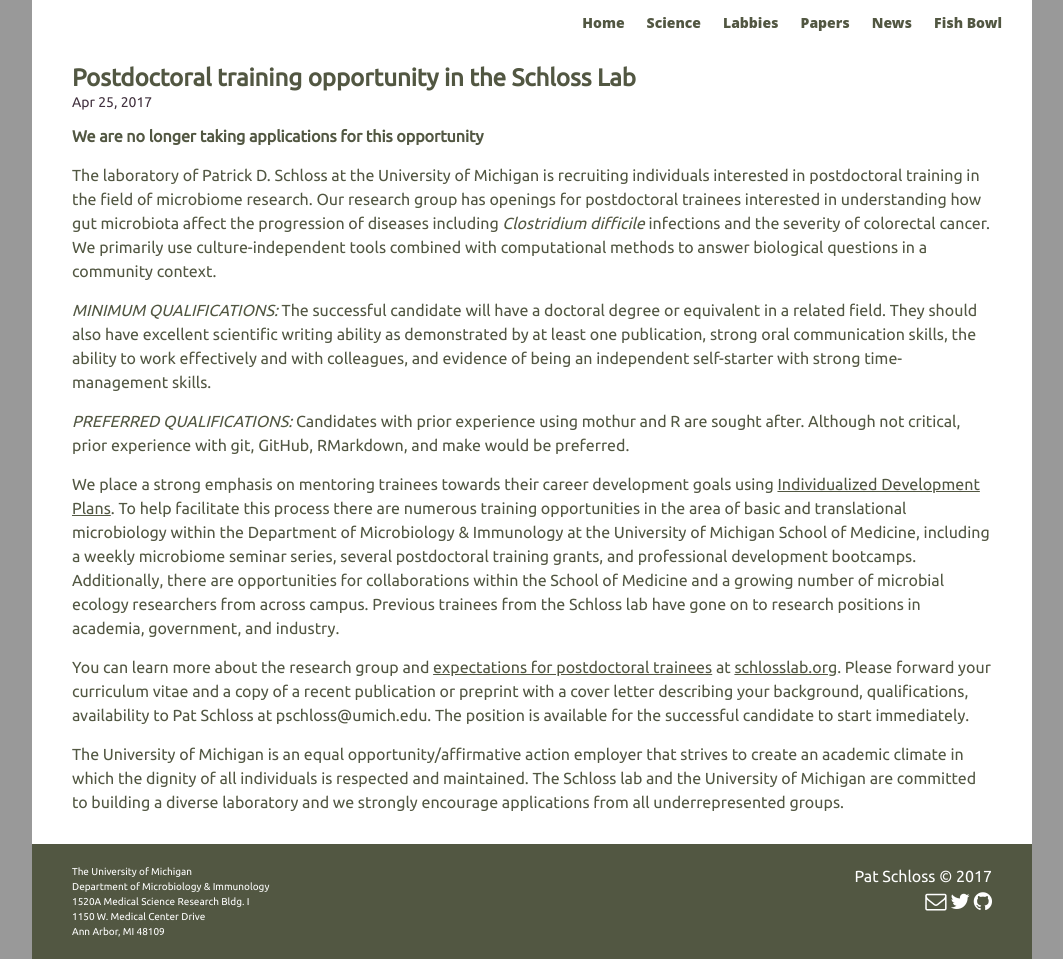
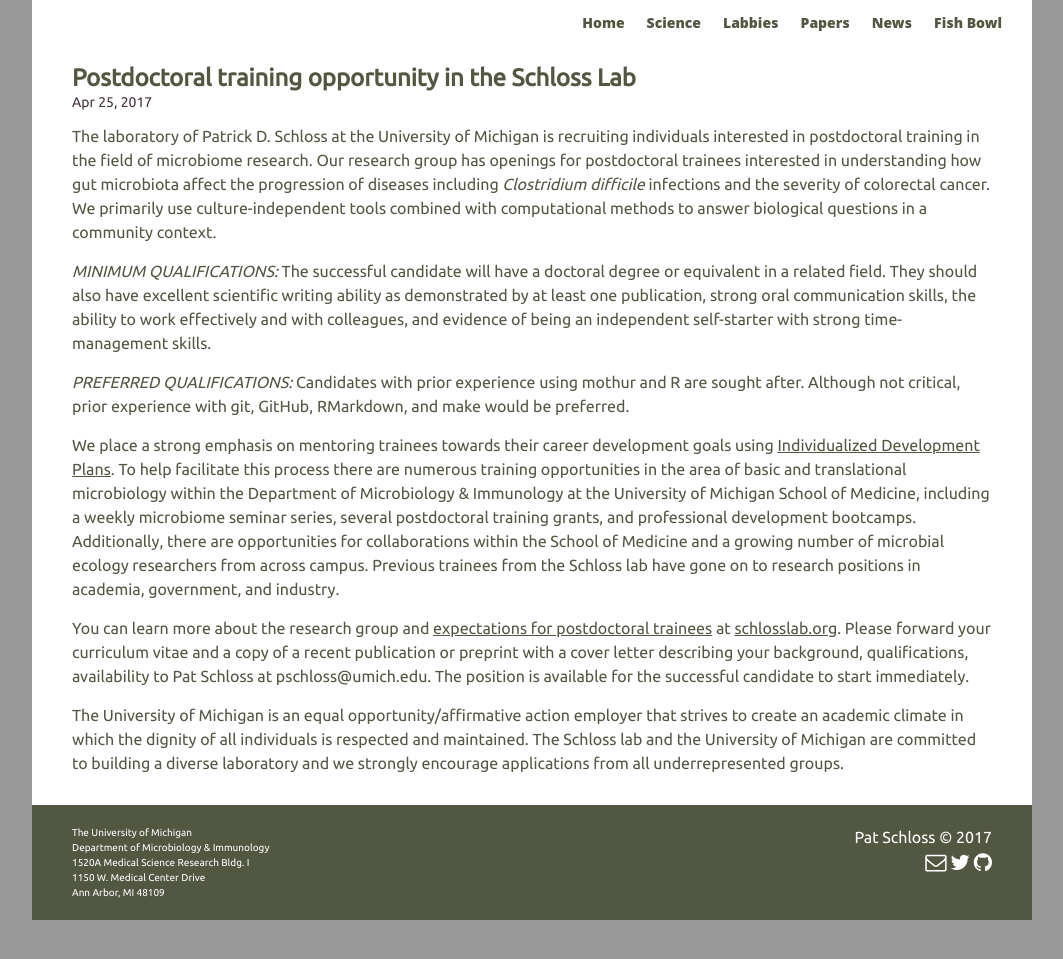
Before and after one commit to SchlossLab/schlosslab.github.io, a Jekyll site: the page built from news/_posts/2017-04-25-postdoc-position-available.md, in a window 1280 px wide. Shown: the whole page, without its empty margins (108-1171 px from the left). Built offline with Jekyll 4.4.1, drawn with Linux system fonts in a browser that asks for light colours; nearby versions of some CDN libraries; after the commit the page ends 920 px from its top, so only the background shows below that.

Commit message:
Reopen search

```diff
--- a/news/_posts/2017-04-25-postdoc-position-available.md
+++ b/news/_posts/2017-04-25-postdoc-position-available.md
@@ -3,8 +3,6 @@
 title:  "Postdoctoral training opportunity in the Schloss Lab"
 date:  2017-04-25
 ---
-
-<b>We are no longer taking applications for this opportunity</b>
 
 The laboratory of Patrick D. Schloss at the University of Michigan is recruiting individuals interested in postdoctoral training in the field of microbiome research. Our research group has openings for postdoctoral trainees interested in understanding how gut microbiota affect the progression of diseases including *Clostridium difficile* infections and the severity of colorectal cancer. We primarily use culture-independent tools combined with computational methods to answer biological questions in a community context.
 
```
